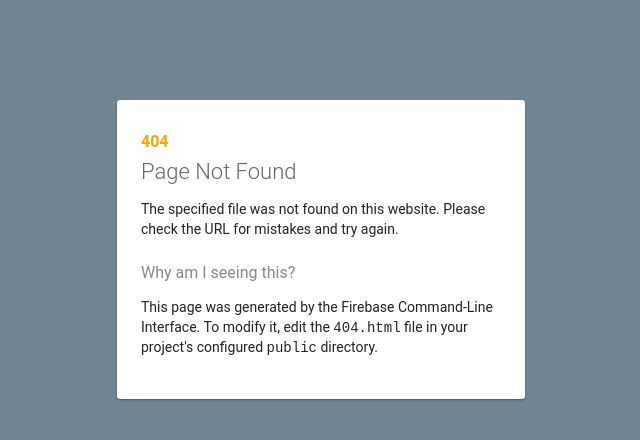
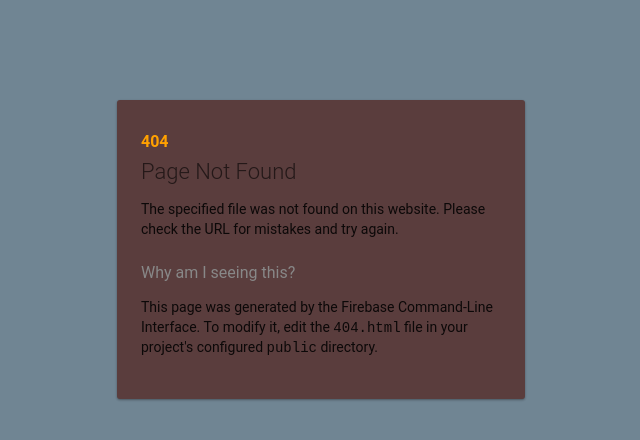
Before and after one commit to Web-III-2024/Proyecto-Web-III, a plain HTML site: page public/404.html in a window 1280 px wide. Shown: the whole page, without its empty margins (319-959 px from the left). Drawn offline with Linux system fonts and the light colour scheme.

```diff
--- a/public/404.html
+++ b/public/404.html
@@ -7,7 +7,7 @@
 
     <style media="screen">
       body { background: #708593; color: rgba(0,0,0,0.87); font-family: Roboto, Helvetica, Arial, sans-serif; margin: 0; padding: 0; }
-      #message { background: white; max-width: 360px; margin: 100px auto 16px; padding: 32px 24px 16px; border-radius: 3px; }
+      #message { background: rgb(90, 61, 61); max-width: 360px; margin: 100px auto 16px; padding: 32px 24px 16px; border-radius: 3px; }
       #message h3 { color: #888; font-weight: normal; font-size: 16px; margin: 16px 0 12px; }
       #message h2 { color: #ffa100; font-weight: bold; font-size: 16px; margin: 0 0 8px; }
       #message h1 { font-size: 22px; font-weight: 300; color: rgba(0,0,0,0.6); margin: 0 0 16px;}
```
